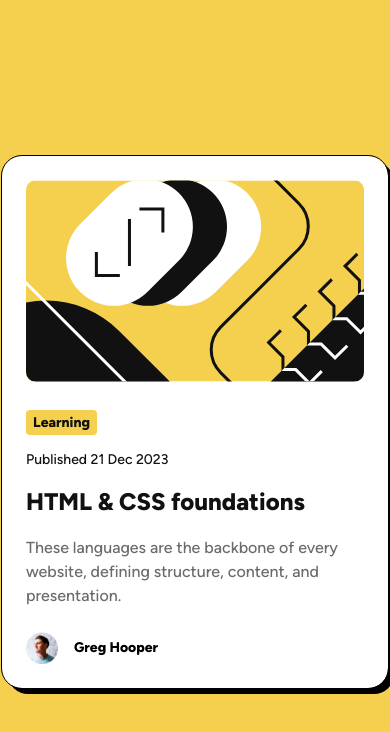
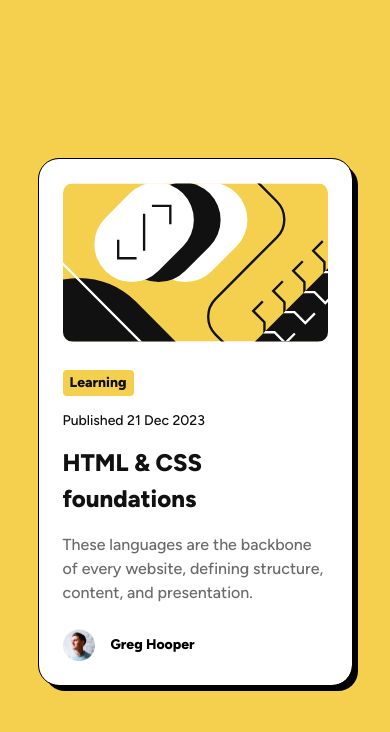
Before and after one commit to khaled1018/blog-preview-card, a plain HTML site: page index.html in a window 390 px wide. Drawn offline with Linux system fonts and the light colour scheme.

Commit message:
Set responsive main width

```diff
--- a/style.css
+++ b/style.css
@@ -6,6 +6,7 @@
   font-family: "figtree-medium";
   src: url(./assets/fonts/static/Figtree-Medium.ttf) format("truetype");
 }
+
 body {
   margin: 0;
   display: flex;
@@ -13,15 +14,23 @@ body {
   justify-content: center;
   min-height: 100vh;
 }
+
 main {
   border-radius: 20px;
   color: black;
-  width: 338px;
+  width: 338px; /* Default width for screens wider than 430px */
   background-color: white;
   align-content: center;
   padding: 24px;
   outline: 1px solid black;
   box-shadow: 6px 6px 0px black;
+}
+
+/* Media query for screens less than 430px */
+@media (max-width: 429px) {
+  main {
+    width: 265px; /* Width for smaller screens */
+  }
 }
 
 .img-preview {
@@ -48,6 +57,7 @@ main {
   line-height: 150%;
   font-size: 0.875rem;
 }
+
 .blog-title {
   color: rgb(17, 17, 17);
   margin: 0;
@@ -55,6 +65,7 @@ main {
   line-height: 150%;
   font-family: "figtree-extra-bold", sans-serif;
 }
+
 .blog-details {
   font-family: "figtree-medium", sans-serif;
   line-height: 150%;
```
